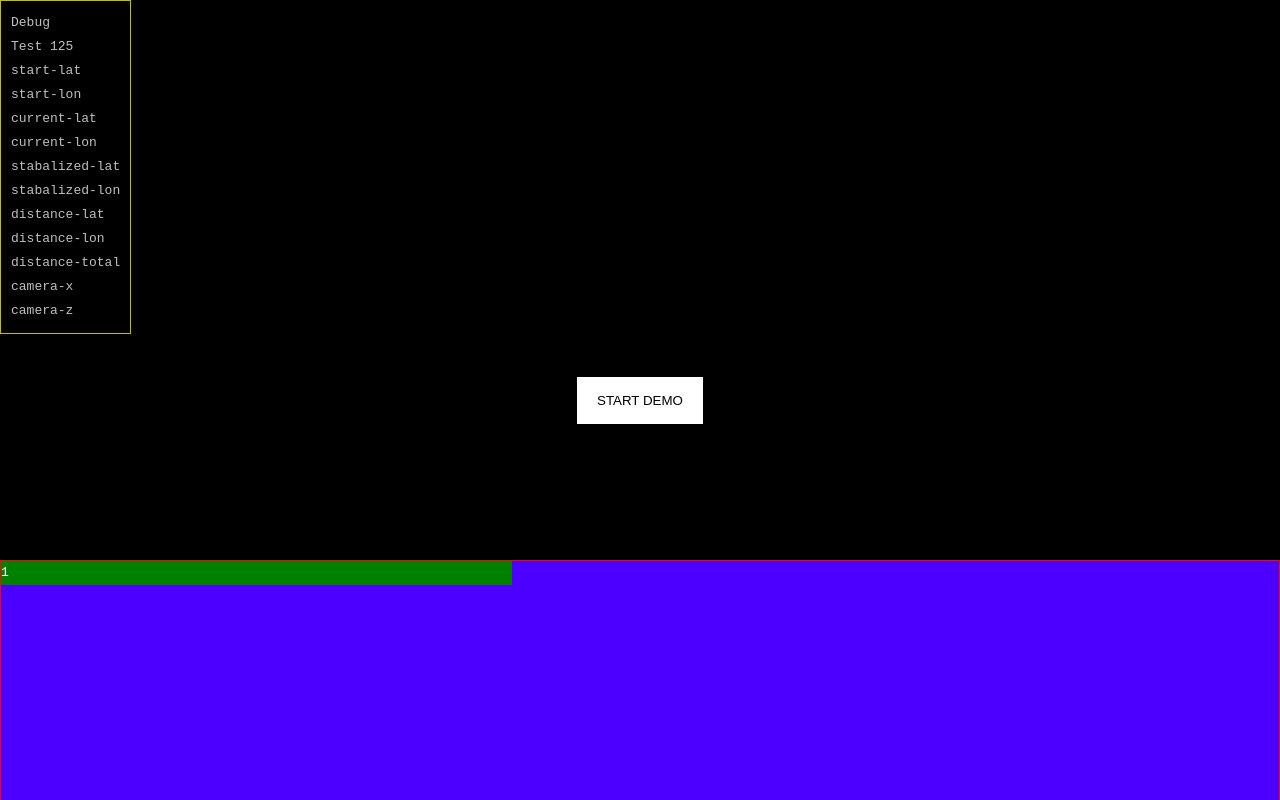
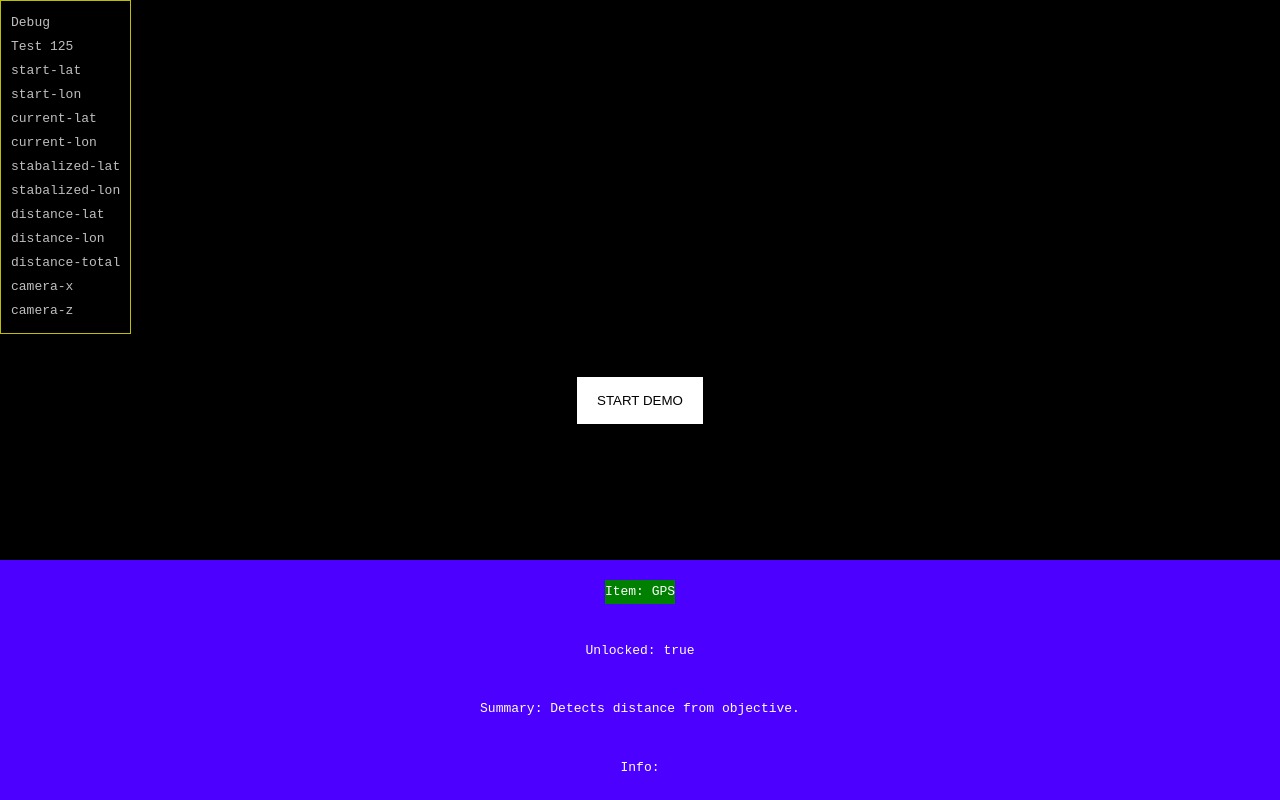
Before and after one commit to joejamsky/OurHaunt-002, a website: page VRshooter/frontend/index.html in a window 1280 px wide. Drawn offline with nearby package versions, Linux system fonts and the light colour scheme; files that its build step writes are made by us from their sources.

```diff
--- a/VRshooter/frontend/index.html
+++ b/VRshooter/frontend/index.html
@@ -40,16 +40,8 @@
 
 
 		<div id="ui-container">
-			<div id="ui-slider">
-				<div class="slide-card"><div class="slide-content">1</div></div>
-				<div class="slide-card"><div class="slide-content">2</div></div>
-				<div class="slide-card"><div class="slide-content">3</div></div>
-				<div class="slide-card"><div class="slide-content">4</div></div>
-				<div class="slide-card"><div class="slide-content">5</div></div>
-				<div class="slide-card"><div class="slide-content">6</div></div>
-			</div>
+			<div id="ui-slider"></div>
 		</div>
-		<!-- <div id="items"></div> -->
 
 
 		<script type="text/javascript" src="//cdn.jsdelivr.net/gh/kenwheeler/slick@1.8.1/slick/slick.min.js"></script>
--- a/VRshooter/frontend/src/scripts/location.js
+++ b/VRshooter/frontend/src/scripts/location.js
@@ -8,6 +8,8 @@
 const distanceLonDiv = document.getElementById("distance-lon");
 const distanceTotalDiv = document.getElementById("distance-total");
 
+
+
 let currentLat,
     currentLon,
     startLat,
@@ -16,6 +18,8 @@
     distanceFromHotspotLon,
     distanceFromHotspotLat,
     stabilizedCoords;
+
+const radius = 10;
 
 let positionsList = [];
 
@@ -86,13 +90,11 @@
 
 
     // Update the distance in the HTML div and change the text color based on whether the user is within the radius
-    // if (distance <= radius) {
-    // distanceDiv.innerHTML = 'You are inside the radius. Distance from center: ' + distance.toFixed(2) + 'm';
-    // distanceDiv.style.color = 'black';
-    // } else {
-    // distanceDiv.innerHTML = 'You are outside the radius. Distance from center: ' + distance.toFixed(2) + 'm';
-    // distanceDiv.style.color = 'red';
-    // }
+    if (distanceFromHotspotTotal <= radius) {
+        $("#slide-GPS > .slide-item-info ").html('You are inside the radius. Distance from center: ' + distanceFromHotspotTotal.toFixed(2) + 'm')
+    } else {
+        $("#slide-GPS > .slide-item-info ").html('You are outside the radius. Distance from center: ' + distanceFromHotspotTotal.toFixed(2) + 'm')
+    }
 }
 
 function locationError() {
--- a/VRshooter/frontend/src/scripts/uiSlider.js
+++ b/VRshooter/frontend/src/scripts/uiSlider.js
@@ -1,5 +1,33 @@
 // import $ from 'jquery'
 // import 'slick-carousel'
+
+
+const slideData = [
+    {
+        slideID: 'slide-GPS',
+        itemName: 'GPS',
+        unlocked: true,
+        summaryText: "Detects distance from objective."
+    },
+    {
+        slideID: 'slide-SS',
+        itemName: 'Sound Sensor',
+        unlocked: false,
+        summaryText: "Detects sounds from spirits."
+    },
+    {
+        slideID: 'slide-EMF',
+        itemName: 'EMF Reader',
+        unlocked: false,
+        summaryText: "Detects electromagnetic frequencies from spirits."
+    },
+    {
+        slideID: 'slide-WB',
+        itemName: 'Writing Book',
+        unlocked: false,
+        summaryText: "Allows spirits to write messages."
+    }
+];
 
 function initSlider(){
 
@@ -8,7 +36,6 @@
         // normal options...
         dots: false,
         infinite: true,
-        speed: 300,
         slidesToShow: 1,
         // adaptiveHeight: true,
         // centerMode: true,
@@ -22,6 +49,20 @@
 window.onload = function() {
     if (window.jQuery) {
         // jQuery is loaded
+
+        // Add slides
+        $.each(slideData, function(index, slide) {
+            $('#ui-slider').append(`
+                <div class='slide-card'>
+                    <div class='slide-body' id='` + slide.slideID + `'>
+                        <div class='slide-item-name'> Item: ` + slide.itemName + `</div>
+                        <div class='slide-item-unlocked'> Unlocked: ` + slide.unlocked + `</div>
+                        <div class='slide-item-summary'> Summary: ` + slide.summaryText + `</div>
+                        <div class='slide-item-info'> Info: </div>
+                    </div>
+                </div>`)
+        })
+
         initSlider()
     } else {
         // jQuery is not loaded
--- a/VRshooter/frontend/src/styles/app.scss
+++ b/VRshooter/frontend/src/styles/app.scss
@@ -96,7 +96,7 @@
 	bottom: 0;
 	left: 0;
 	z-index: 100;
-	background-color: rgb(76, 0, 255);
+	background-color: rgb(50, 50, 50);
 	height: 30%;
 	width: 100vw;
 }
@@ -108,19 +108,34 @@
 }
 
 
+// Leave this alone. This is for slick slider
 .slide-card {
 	height: inherit;
 	width: 100%;
-
-	display: flex;
+	display: flex !important;
 	flex-direction: column;
 	justify-content: center;
 	align-items: center;
-	border: solid 1px red;
 }
 
-.slide-content {
-	width: 40%;
+// Use this as the container for the slider content
+.slide-body {
+	height: inherit;
+	width: 100%;
+
+	display: flex !important;
+	flex-direction: column;
+	justify-content: space-between;
+	align-items: center;
+	padding: 20px;
+	background-color: rgb(76, 0, 255);
+}
+
+
+.slide-item-name {
+
+	// height: 20%;
+	margin: 0 auto;
 	background-color: green;
 }
 
```
Also changed, not shown: VRshooter/frontend/dist/index.html, VRshooter/frontend/dist/scripts/gameGPS.js (added), VRshooter/frontend/dist/scripts/location.js, VRshooter/frontend/dist/scripts/uiSlider.js, VRshooter/frontend/dist/styles/app.css.
